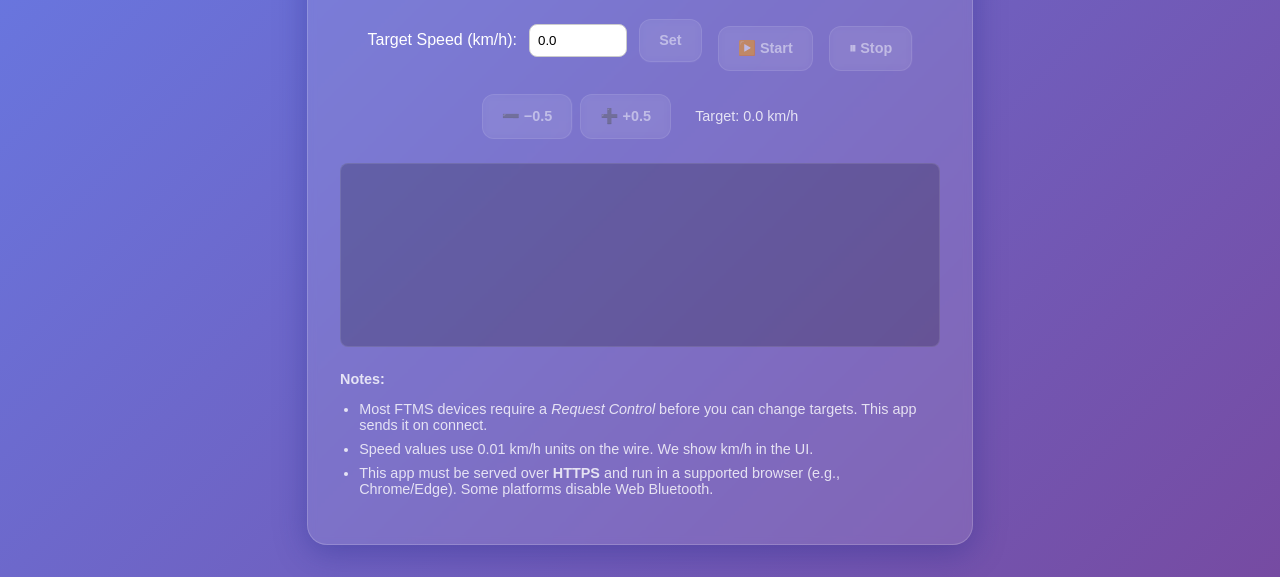
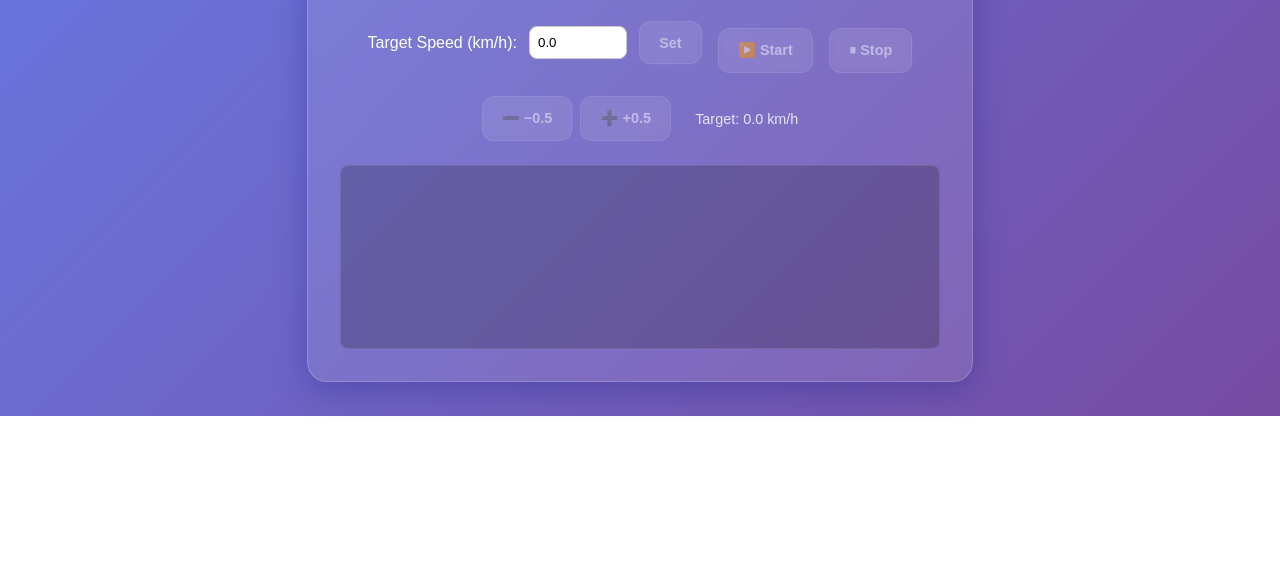
Before and after one commit to MartinNielsen/treadmill-control, a plain HTML site: page index.html in a window 1280 px wide. Shown: the part 384-961 px from the top of the page. After the commit the page ends 800 px from the top, so only its background shows below. Drawn offline with Linux system fonts and the light colour scheme.

Commit message:
feat: reduce ramp-up delay in start function from 10 seconds to 5 seconds and remove notes section from UI

```diff
--- a/index.html
+++ b/index.html
@@ -207,14 +207,6 @@
 
         <div class="log" id="log"></div>
 
-        <div class="notes">
-            <strong>Notes:</strong>
-            <ul>
-                <li>Most FTMS devices require a <em>Request Control</em> before you can change targets. This app sends it on connect.</li>
-                <li>Speed values use 0.01 km/h units on the wire. We show km/h in the UI.</li>
-                <li>This app must be served over <strong>HTTPS</strong> and run in a supported browser (e.g., Chrome/Edge). Some platforms disable Web Bluetooth.</li>
-            </ul>
-        </div>
     </div>
 
     <script>
@@ -460,7 +452,7 @@
       }
 
       async function start() {
-        const RAMP_UP_DELAY_MS = 10000; // 10 seconds
+        const RAMP_UP_DELAY_MS = 5000; // 5 seconds
 
         console.log('start function called');
         try {
```
